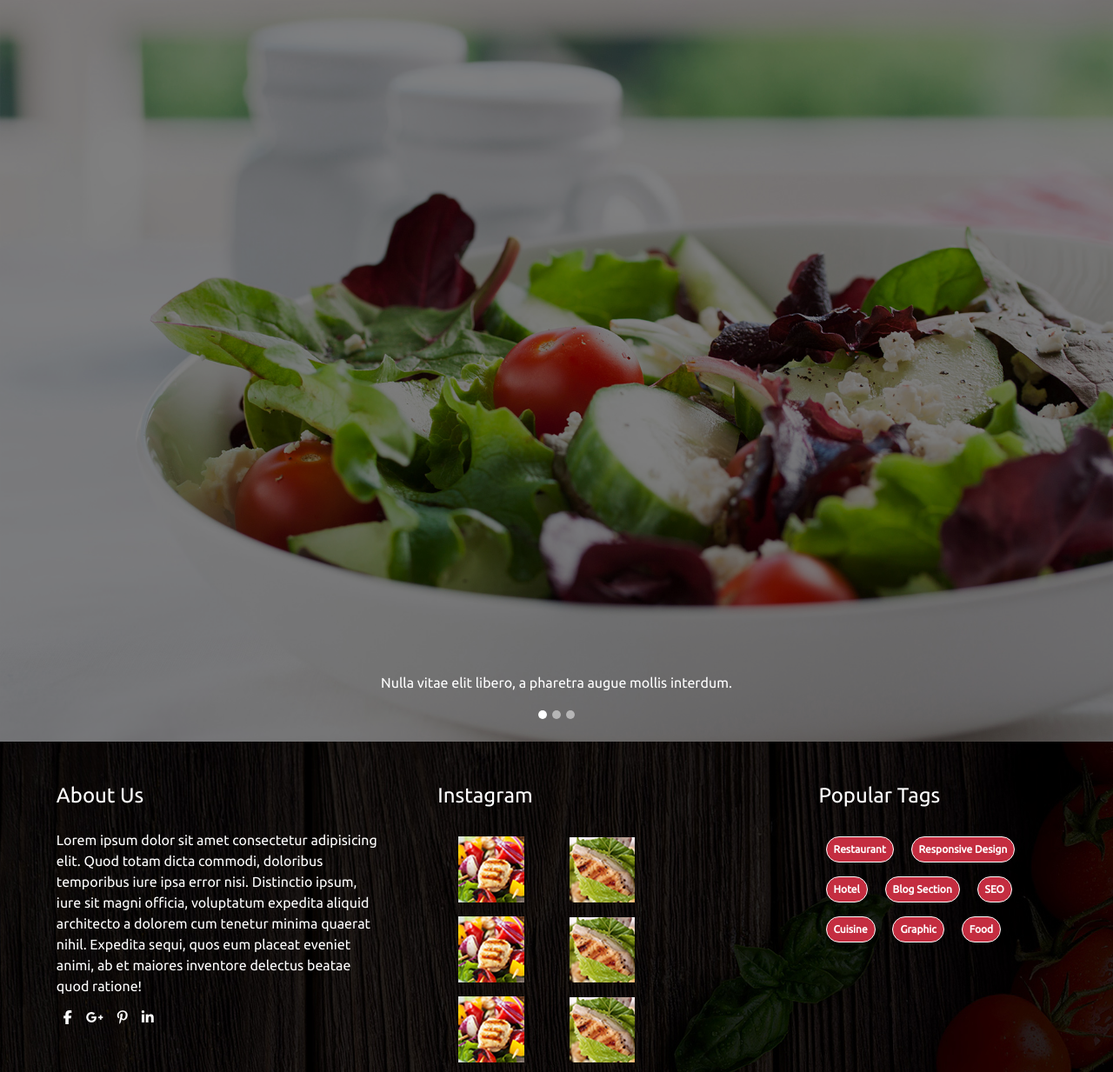
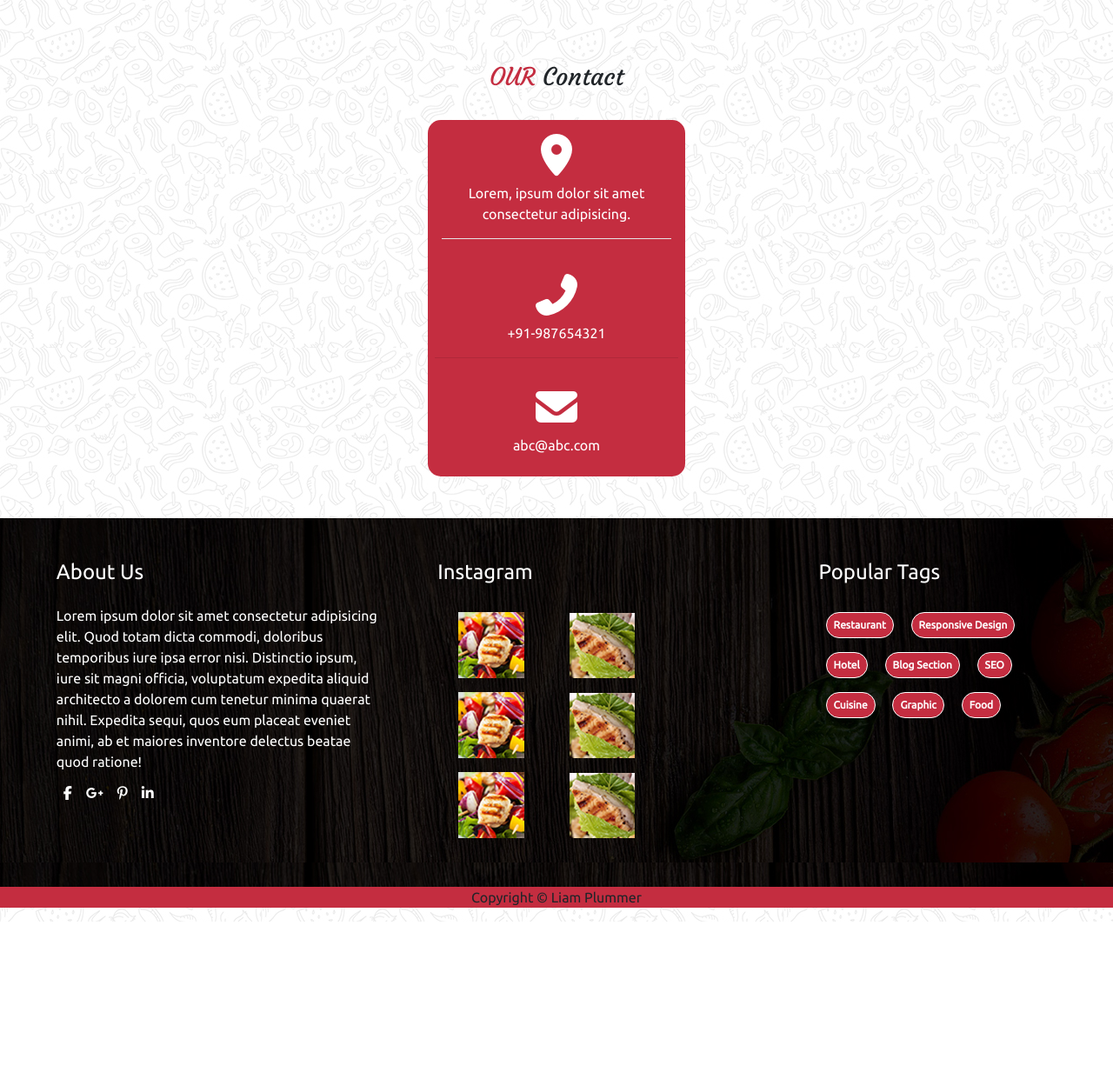
Before and after one commit to liam-plummer/git_bootstrap_les_chefs_14, a website: page index.html in a window 1280 px wide. Shown: the top 1233 px of the page at 87% size. After the commit the page ends 1060 px from the top, so only its background shows below. Drawn offline with nearby package versions, Linux system fonts and the light colour scheme.

Commit message:
Derniere Section + Header en Commentaire

```diff
--- a/index.html
+++ b/index.html
@@ -7,60 +7,57 @@
     <link rel="stylesheet" href="./public/css/style.css">
 </head>
 <body>
-    <header>
-        <div id="carouselExampleCaptions" class="carousel slide" data-ride="carousel">
-            <ul class="carousel-indicators">
-              <li data-target="#carouselExampleCaptions" data-slide-to="0" class="active"></li>
-              <li data-target="#carouselExampleCaptions" data-slide-to="1"></li>
-              <li data-target="#carouselExampleCaptions" data-slide-to="2"></li>
-            </ul>
-            <div class="carousel-inner">
-              <div class="carousel-item active">
-                <img src="./public/images/banner1.jpg" class="d-block w-100" alt="...">
-                <div class="carousel-caption d-none d-md-block">
-                  <p class="d-block text-center">Nulla vitae elit libero, a pharetra augue mollis interdum.</p>
+    <!-- <header>
+        <div class="test d-flex p-4 justify-content-center">
+            <nav class="navbar navbar-expand-lg navbar-transparent bg-transparent">
+                <a class="navbar-brand" href="#">Navbar</a>
+                <button class="navbar-toggler" type="button" data-toggle="collapse" data-target="#navbarNav" aria-controls="navbarNav" aria-expanded="false" aria-label="Toggle navigation">
+                <span class="navbar-toggler-icon"></span>
+                </button>
+                <div class="collapse navbar-collapse" id="navbarNav">
+                <ul class="navbar-nav">
+                    <li class="nav-item active">
+                    <a class="nav-link" href="#">Home <span class="sr-only">(current)</span></a>
+                    </li>
+                    <li class="nav-item">
+                    <a class="nav-link" href="#">Features</a>
+                    </li>
+                    <li class="nav-item">
+                    <a class="nav-link" href="#">Pricing</a>
+                    </li>
+                    <li class="nav-item">
+                    <a class="nav-link disabled" href="#" tabindex="-1" aria-disabled="true">Disabled</a>
+                    </li>
+                </ul>
                 </div>
-              </div>
-              <div class="carousel-item">
-                <img src="./public/images/banner1.jpg" class="d-block w-100" alt="...">
-                <div class="carousel-caption d-none d-md-block">
-                  <h5>Second slide label</h5>
-                  <p>Lorem ipsum dolor sit amet, consectetur adipiscing elit.</p>
+            </nav>
+            <img src="./public/images/logo.png" alt="Logo">
+            <nav class="navbar navbar-expand-lg navbar-transparent bg-transparent">
+                <a class="navbar-brand" href="#">Navbar</a>
+                <button class="navbar-toggler" type="button" data-toggle="collapse" data-target="#navbarNav" aria-controls="navbarNav" aria-expanded="false" aria-label="Toggle navigation">
+                <span class="navbar-toggler-icon"></span>
+                </button>
+                <div class="collapse navbar-collapse" id="navbarNav">
+                <ul class="navbar-nav">
+                    <li class="nav-item active">
+                    <a class="nav-link" href="#">Home <span class="sr-only">(current)</span></a>
+                    </li>
+                    <li class="nav-item">
+                    <a class="nav-link" href="#">Features</a>
+                    </li>
+                    <li class="nav-item">
+                    <a class="nav-link" href="#">Pricing</a>
+                    </li>
+                    <li class="nav-item">
+                    <a class="nav-link disabled" href="#" tabindex="-1" aria-disabled="true">Disabled</a>
+                    </li>
+                </ul>
                 </div>
-              </div>
-              <div class="carousel-item">
-                <img src="./public/images/banner1.jpg" class="d-block w-100" alt="...">
-                <div class="carousel-caption d-none d-md-block">
-                  <h5>Third slide label</h5>
-                  <p>Praesent commodo cursus magna, vel scelerisque nisl consectetur.</p>
-                </div>
-              </div>
-            </div>
-            <a class="carousel-control-prev" href="#carouselExampleCaptions" role="button" data-slide="prev">
-              <span class="carousel-control-prev-icon" aria-hidden="true"></span>
-              <span class="sr-only">Previous</span>
-            </a>
-            <a class="carousel-control-next" href="#carouselExampleCaptions" role="button" data-slide="next">
-              <span class="carousel-control-next-icon" aria-hidden="true"></span>
-              <span class="sr-only">Next</span>
-            </a>
-          </div>
-        <!-- <div class="d-flex flex-row align-center">
-            <ul class="d-flex">
-                <li class="">Home</li>
-                <li class="">About Us</li>
-                <li class="">Menu List</li>
-                <li class="">Team</li>
-            </ul>
-            <img src="" alt="Logo">
-            <ul class="d-flex">
-                <li>Reservation</li>
-                <li>Blog</li>
-                <li>Testimonial</li>
-                <li>Contact Us</li>
-            </ul>
-        </div> -->
-    </header>
+            </nav>
+        </div>
+    </header> -->
+
+
     <section>
 
     </section>
@@ -73,8 +70,26 @@
     <section>
 
     </section>
-    <section>
-
+    <section class="p-5">
+        <div>
+            <h3 class="d-flex justify-content-center p-4"><span class="text-danger text-center mr-2">OUR</span> Contact</h3>
+            <div class="contact bg-danger d-flex flex-column">
+                <div class="p-3">
+                    <i class="fas fa-map-marker-alt fa-3x mb-2"></i>
+                    <p>Lorem, ipsum dolor sit amet consectetur adipisicing.</p>
+                    <hr class="bg-white">
+                </div>
+                <div class="p-2">
+                    <i class="fas fa-phone-alt fa-3x mb-2"></i>
+                    <p>+91-987654321</p>
+                    <hr class="secondary">
+                </div>
+                <div class="p-2">
+                    <i class="fas fa-envelope fa-3x mb-2"></i>
+                    <p>abc@abc.com</p>
+                </div>
+            </div>
+        </div>
     </section>
     <footer>
         <div>
--- a/src/sass/style.sass
+++ b/src/sass/style.sass
@@ -5,23 +5,27 @@
 
 body
     font-family: Ubuntu
-header
-    img
-        filter: brightness(50%)
-    .carousel-indicators
-        li
-            width: 10px
-            height: 10px
-            border-radius: 50%
-            &:focus
-                border: 1px solid white
-                padding: 2px
+    background-image: url(../../public/images/main_bg.jpg)
+li
+    list-style: none
+    color: white
+a
+    color: white
+section
+    &:last-of-type
+        h3
+            font-family: cour
+        .contact
+            border-radius: 15px
+            margin: auto
+            width: 25%
+            height: 50%
+            color: white
+            text-align: center
+            hr
+                left: 10%
+                right: 10%
 
-
-    .carousel-control-prev-icon
-        display: none
-    .carousel-control-next
-        display: none
 footer
     div
         #foot
```
Also changed, not shown: public/css/style.css, 1 other file.
